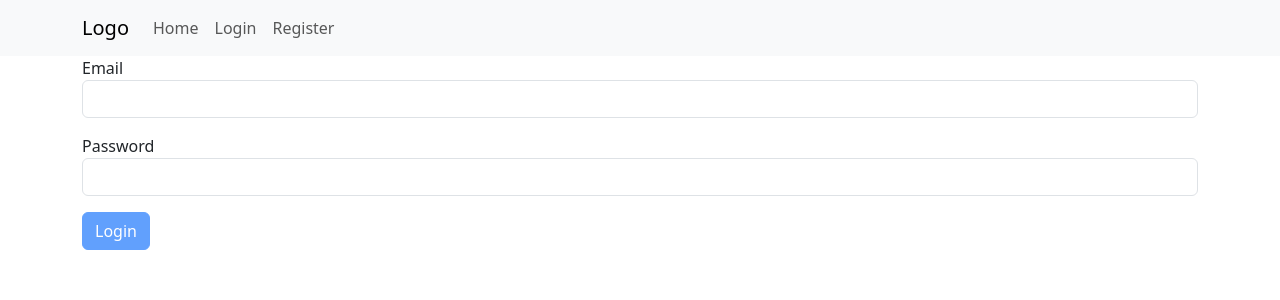
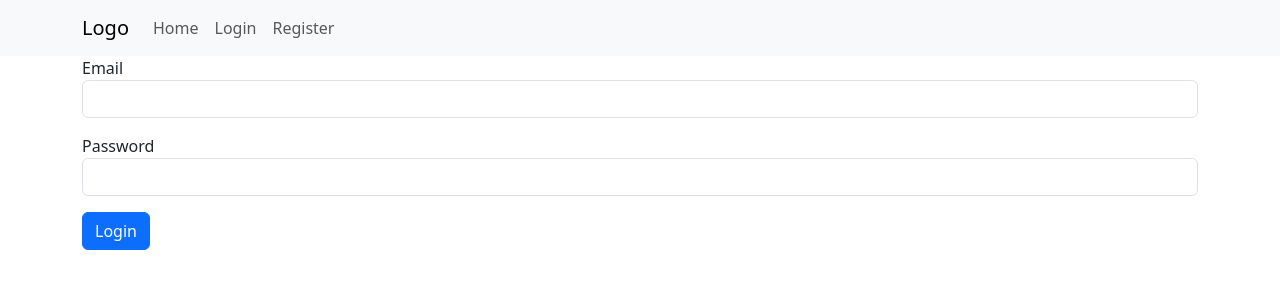
Before and after one commit to AlexHamon74/PixelPressing-ng, an Angular app: page /login in a window 1280 px wide. Shown: the top 300 px of the page. Built offline with nearby package versions, Linux system fonts and the light colour scheme.

Commit message:
clean code register/login

```diff
--- a/src/app/features/user/login/login.component.html
+++ b/src/app/features/user/login/login.component.html
@@ -1,6 +1,5 @@
 <div class="container">
 <form [formGroup]="loginForm" (ngSubmit)="onSubmit()">
-    <div formGroupName="credentials">
 
         <div class="mb-3">
             <label for="email">Email</label>
@@ -12,8 +11,6 @@
             <input id="password" type="password" formControlName="password" class="form-control">
         </div>
 
-    </div>
-
-    <button class="btn btn-primary" type="submit" [disabled]="loginForm.invalid">Login</button>
+    <button class="btn btn-primary" type="submit">Login</button>
   </form>
 </div>
--- a/src/app/features/user/login/login.component.ts
+++ b/src/app/features/user/login/login.component.ts
@@ -18,15 +18,13 @@ export class LoginComponent {
   router = inject(Router);
 
     public loginForm: FormGroup = new FormGroup({
-      credentials: new FormGroup({
         username: new FormControl('', [Validators.required, Validators.email]),
         password: new FormControl('', [Validators.required, ])
-      })
     });
 
   onSubmit() {
     if (this.loginForm.valid) {
-      const { username, password } = this.loginForm.value.credentials;
+      const { username, password } = this.loginForm.value;
       this.authService.login({ username, password }).subscribe(
         (token) => {
           console.log('Token received:', token);
--- a/src/app/features/user/register/register.component.ts
+++ b/src/app/features/user/register/register.component.ts
@@ -16,7 +16,6 @@ export class RegisterComponent {
   router = inject(Router);
 
   public registerForm:FormGroup = new FormGroup ({
-
     email: new FormControl('', [Validators.required, ]),
     password: new FormControl('', [Validators.required, ]),
     name: new FormControl('', [Validators.required, ]),
@@ -24,7 +23,6 @@ export class RegisterComponent {
     adress: new FormControl('', [Validators.required, ]),
     gender: new FormControl('', [Validators.required, ]),
     birthdate: new FormControl('', [Validators.required, ]),
-
   })
 
   onSubmit() {
```
Also changed, not shown: src/app/shared/entities.ts (+4 -4 lines).
